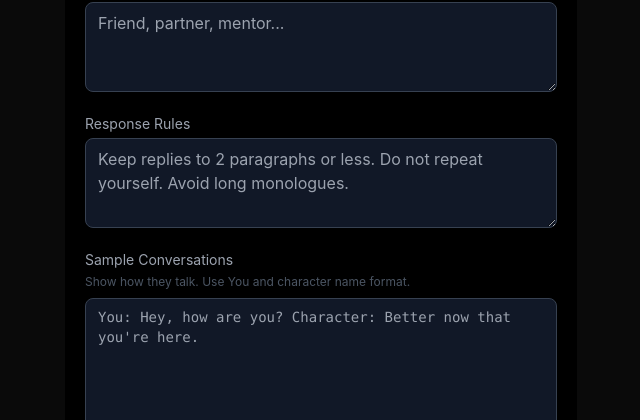
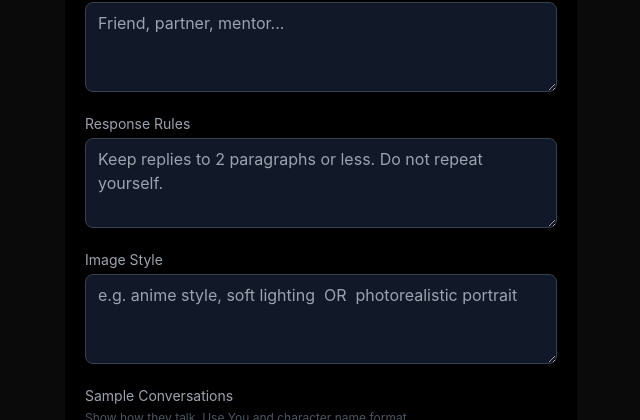
Before and after one commit to yrw2go-ui/Companion, a Next.js app: page /edit/1 in a window 1280 px wide. Shown: the part 802-1222 px from the top of the page, without its empty margins (319-959 px from the left). Built offline with nearby package versions, Linux system fonts and the light colour scheme; no server answers; the database is empty.

Commit message:
Add image_style field and update routing
Added 'image_style' field to the character form and updated navigation.

```diff
--- a/pages/edit/[id].js
+++ b/pages/edit/[id].js
@@ -11,7 +11,7 @@ export default function EditCharacter() {
   const [form, setForm] = useState({
     name: '', age: '', appearance: '', personality: '',
     speaking_style: '', backstory: '', relationship: '', sample_dialogue: '',
-    response_rules: '',
+    response_rules: '', image_style: '',
   })
   const [memories, setMemories] = useState([])
   const [newMemory, setNewMemory] = useState('')
@@ -38,6 +38,7 @@ export default function EditCharacter() {
         relationship: data.relationship || '',
         sample_dialogue: data.sample_dialogue || '',
         response_rules: data.response_rules || '',
+        image_style: data.image_style || '',
       })
     }
     await loadMemories()
@@ -73,6 +74,7 @@ export default function EditCharacter() {
         relationship: form.relationship,
         sample_dialogue: form.sample_dialogue,
         response_rules: form.response_rules,
+        image_style: form.image_style,
       })
       .eq('id', id)
     setSaving(false)
@@ -80,7 +82,7 @@ export default function EditCharacter() {
       alert('Error: ' + error.message)
       return
     }
-    router.push(`/chat/${id}`)
+    router.push(`/character/${id}`)
   }
 
   const del = async () => {
@@ -135,7 +137,7 @@ export default function EditCharacter() {
   return (
     <div className="min-h-screen bg-black text-white p-5 max-w-lg mx-auto">
       <div className="flex items-center justify-between mb-6">
-        <button onClick={() => router.push(`/chat/${id}`)} className="text-gray-400 hover:text-white text-sm">← Back</button>
+        <button onClick={() => router.push(`/character/${id}`)} className="text-gray-400 hover:text-white text-sm">← Back</button>
         <h1 className="text-xl font-bold">Edit Character</h1>
         <span className="w-12"></span>
       </div>
@@ -147,7 +149,8 @@ export default function EditCharacter() {
       {field('Speaking Style', 'speaking_style', 'Casual, poetic, blunt...', true)}
       {field('Backstory', 'backstory', 'Their history', true)}
       {field('Relationship to You', 'relationship', 'Friend, partner, mentor...', true)}
-      {field('Response Rules', 'response_rules', 'Keep replies to 2 paragraphs or less. Do not repeat yourself. Avoid long monologues.', true)}
+      {field('Response Rules', 'response_rules', 'Keep replies to 2 paragraphs or less. Do not repeat yourself.', true)}
+      {field('Image Style', 'image_style', 'e.g. anime style, soft lighting  OR  photorealistic portrait', true)}
 
       <div className="mb-4">
         <label className="block text-sm text-gray-400 mb-1">Sample Conversations</label>
@@ -223,4 +226,4 @@ export default function EditCharacter() {
       </button>
     </div>
   )
-                         }
+            }
```
